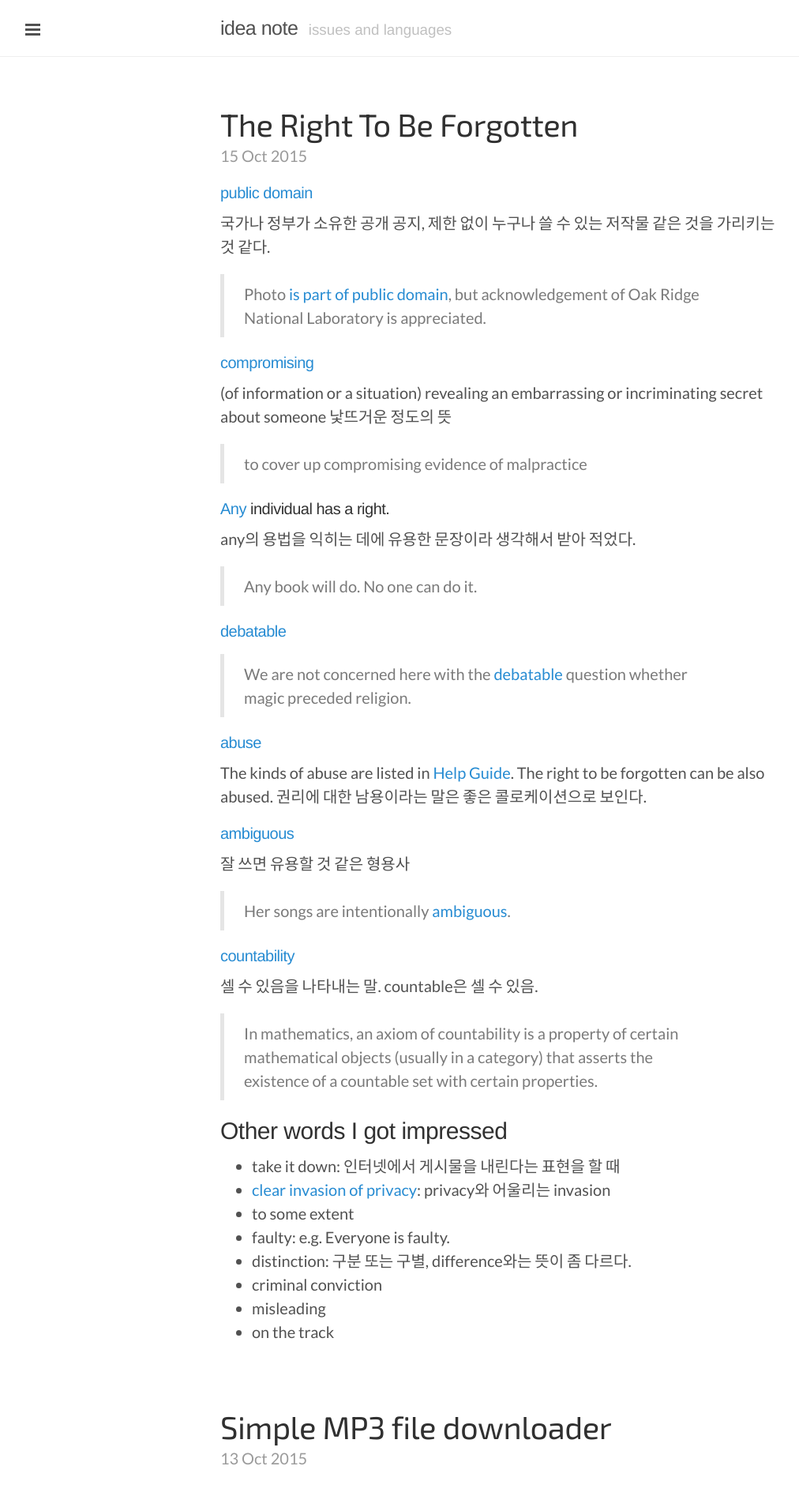
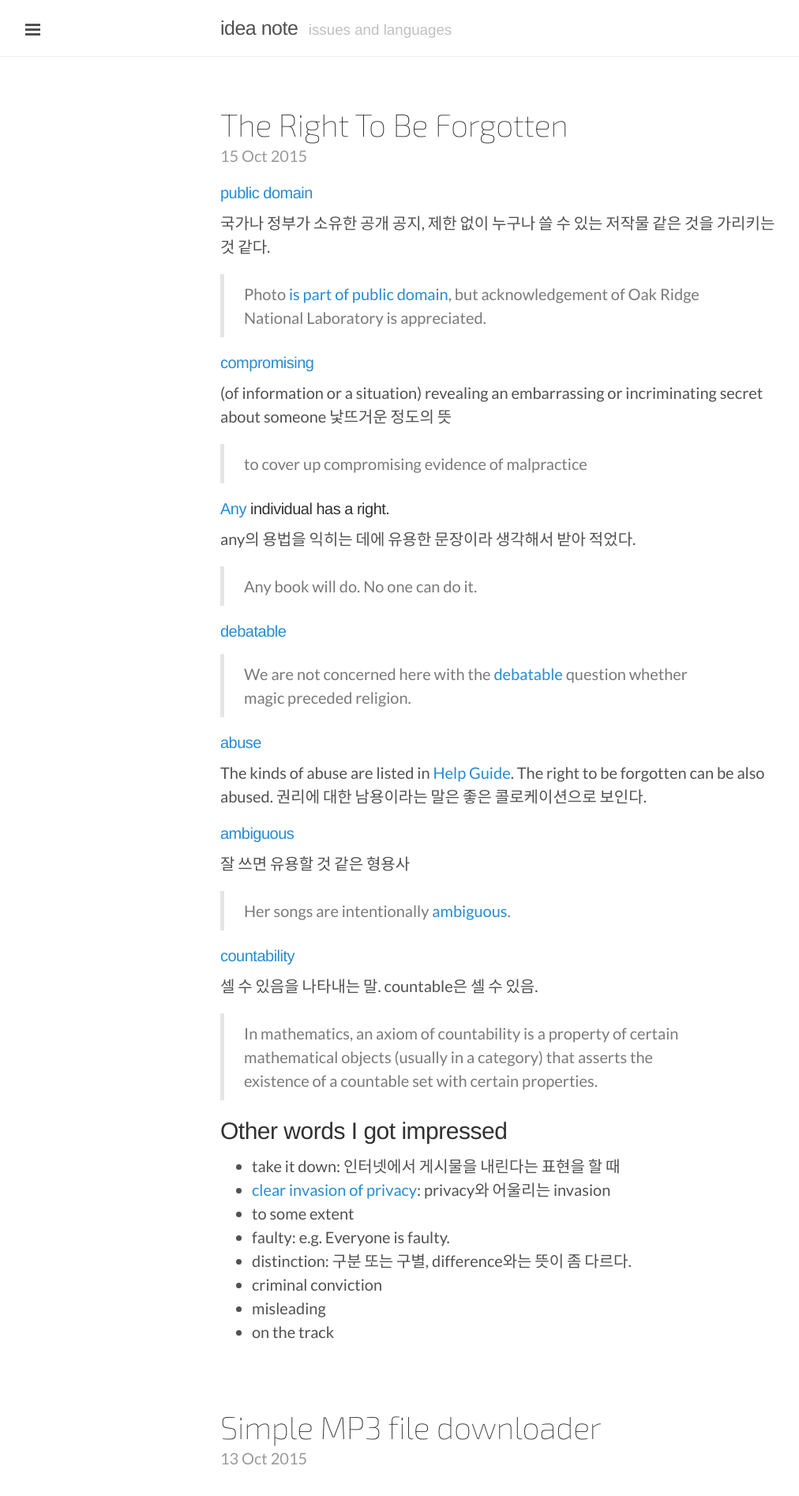
Before and after one commit to aichaku/aichaku.github.io, a Jekyll site: the page built from index.html, in a window 1280 px wide. Shown: the top 1894 px of the page at 79% size, without its empty margins (1-1013 px from the left). Built offline with Jekyll 4.4.1, drawn with Linux system fonts in a browser that asks for light colours; Markdown is read by kramdown in place of the engine named in the settings; the list of posts is cut into pages by our own code.

Commit message:
font-weight is changed to 100

```diff
--- a/public/css/pencil.css
+++ b/public/css/pencil.css
@@ -12,6 +12,6 @@ html {
 }
 
 .post-title {
-  font-weight: 400;
   font-family: 'Exo 2', sans-serif;
+  font-weight: 100;
 }
```
